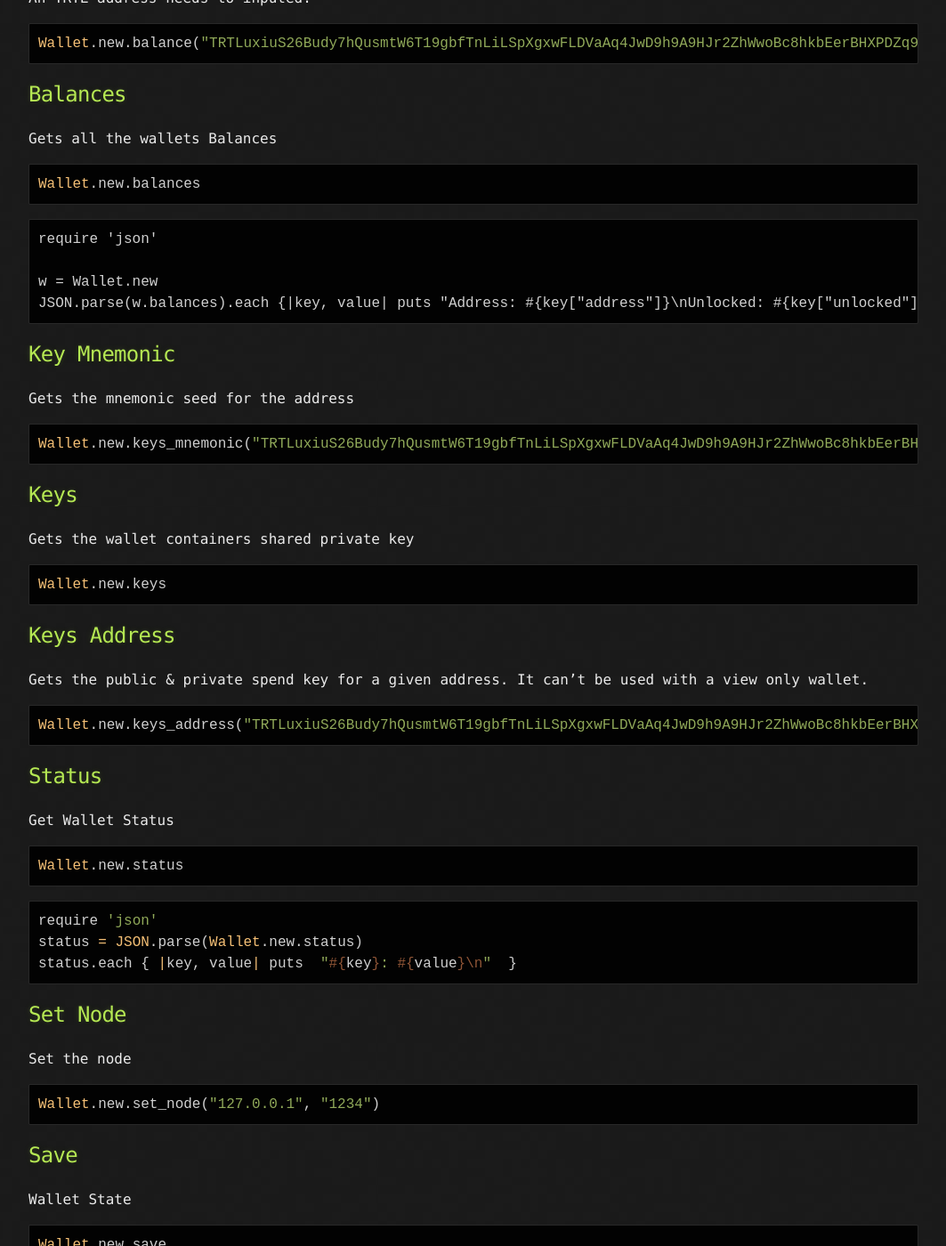
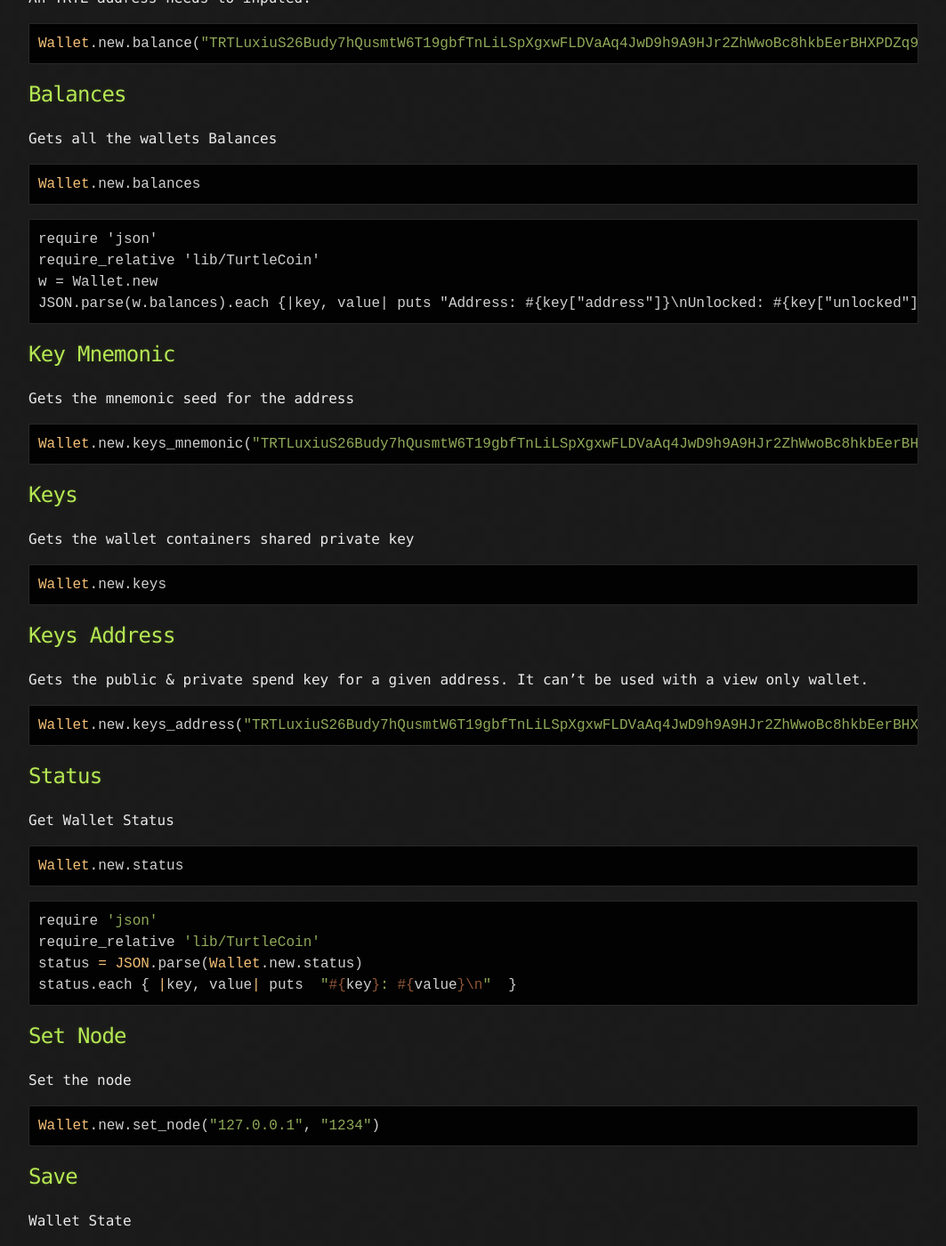
Before and after one commit to Michael-Meade/MinerFind, a Jekyll site: the page built from Projects/TurtleCoin-Wallet-API-Ruby.md, in a window 1280 px wide and 1400 px high, scrolled down 2623 px. Shown: the whole window at 89% size, without its empty margins (108-1171 px from the left). Built offline with Jekyll 4.4.1, drawn with Linux system fonts in a browser that asks for light colours; our own code applies the rules of GitHub Pages for plain Markdown files; the repository's description, which GitHub fills in, is left out.

Commit message:
Update TurtleCoin-Wallet-API-Ruby.md

````diff
--- a/Projects/TurtleCoin-Wallet-API-Ruby.md
+++ b/Projects/TurtleCoin-Wallet-API-Ruby.md
@@ -104,7 +104,7 @@ Wallet.new.balances
 ```
 ```
 require 'json'
-
+require_relative 'lib/TurtleCoin'
 w = Wallet.new
 JSON.parse(w.balances).each {|key, value| puts "Address: #{key["address"]}\nUnlocked: #{key["unlocked"]}\nLocked: #{key["locked"]}\n\n"}
 ```
@@ -135,6 +135,7 @@ Wallet.new.status
 ```
 ```ruby
 require 'json'
+require_relative 'lib/TurtleCoin'
 status = JSON.parse(Wallet.new.status)
 status.each { |key, value| puts  "#{key}: #{value}\n"  }
 ```
````
